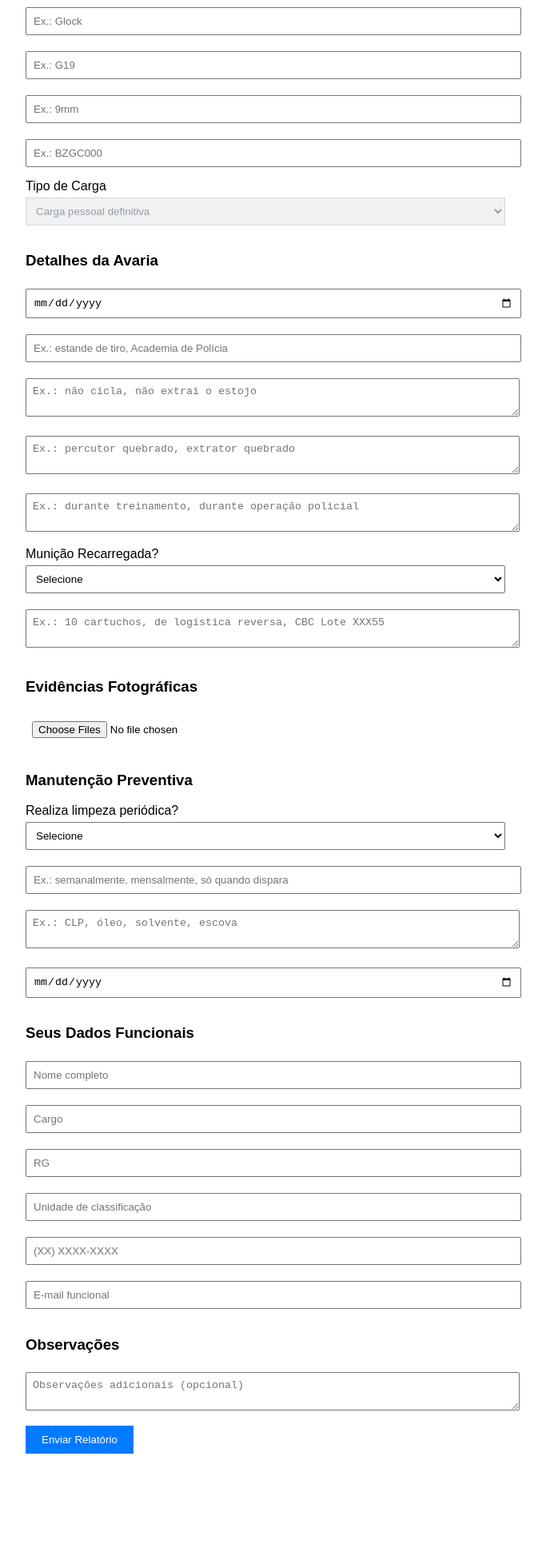
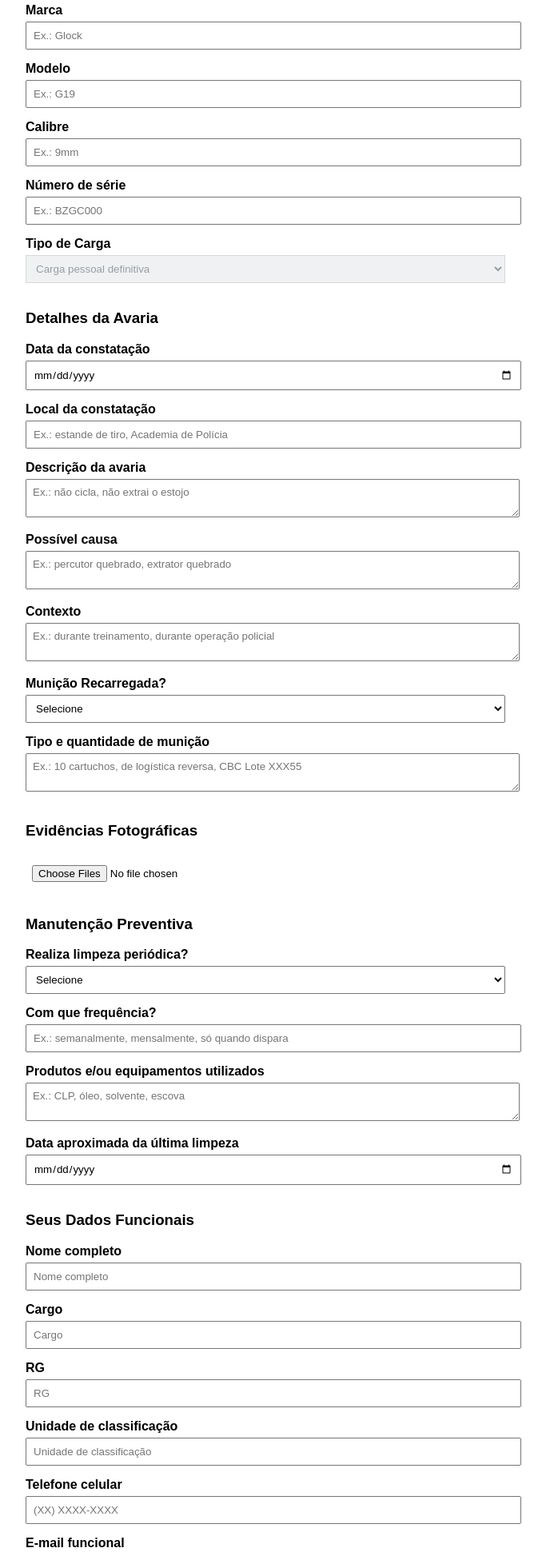
Before and after one commit to mspinto888/formulario-avaria, a website: page public/index.html in a window 1280 px wide. Shown: the part 137-2078 px from the top of the page at 80% size, without its empty margins (308-991 px from the left). Before the commit the page ends 1975 px from the top, so only its background shows below. Drawn offline with Linux system fonts and the light colour scheme.

Commit message:
Add files via upload

```diff
--- a/public/index.html
+++ b/public/index.html
@@ -5,68 +5,168 @@
     <meta name="viewport" content="width=device-width, initial-scale=1.0">
     <title>Relatório de Avaria</title>
     <style>
-        body { font-family: Arial, sans-serif; padding: 20px; max-width: 600px; margin: auto; }
-        input, select, textarea { width: 100%; padding: 8px; margin: 5px 0 15px; }
-        button { padding: 10px 20px; background-color: #007bff; color: white; border: none; cursor: pointer; }
-        button:hover { background-color: #0056b3; }
-        select:disabled { background-color: #e9ecef; color: #6c757d; }
+        body {
+            font-family: Arial, sans-serif;
+            padding: 20px;
+            max-width: 600px;
+            margin: auto;
+        }
+        input, select, textarea {
+            width: 100%;
+            padding: 8px;
+            margin: 5px 0 15px;
+            font-family: Arial, sans-serif;
+        }
+        button {
+            padding: 10px 20px;
+            background-color: #007bff;
+            color: white;
+            border: none;
+            cursor: pointer;
+        }
+        button:hover {
+            background-color: #0056b3;
+        }
+        select:disabled {
+            background-color: #e9ecef;
+            color: #6c757d;
+        }
+        label {
+            font-weight: bold;
+        }
     </style>
 </head>
 <body>
+
     <h1>Relatório de Avaria</h1>
-    <form action="/submit" method="POST" enctype="multipart/form-data">
+
+    <form id="form" action="/submit" method="POST" enctype="multipart/form-data">
 
         <h3>Identificação da Arma</h3>
-        <input name="marca" placeholder="Ex.: Glock">
-        <input name="modelo" placeholder="Ex.: G19">
-        <input name="calibre" placeholder="Ex.: 9mm">
-        <input name="numero_serie" placeholder="Ex.: BZGC000">
+
+        <label>Marca</label>
+        <input name="marca" placeholder="Ex.: Glock" required>
+
+        <label>Modelo</label>
+        <input name="modelo" placeholder="Ex.: G19" required>
+
+        <label>Calibre</label>
+        <input name="calibre" placeholder="Ex.: 9mm" required>
+
+        <label>Número de série</label>
+        <input name="numero_serie" placeholder="Ex.: BZGC000" required>
+
         <label>Tipo de Carga</label>
         <select name="tipo_carga" disabled>
             <option selected>Carga pessoal definitiva</option>
         </select>
 
         <h3>Detalhes da Avaria</h3>
-        <input type="date" name="data_constatacao" placeholder="mm/dd/aaaa">
-        <input name="local_constatacao" placeholder="Ex.: estande de tiro, Academia de Polícia">
-        <textarea name="descricao" placeholder="Ex.: não cicla, não extrai o estojo"></textarea>
-        <textarea name="causa" placeholder="Ex.: percutor quebrado, extrator quebrado"></textarea>
-        <textarea name="contexto" placeholder="Ex.: durante treinamento, durante operação policial"></textarea>
+
+        <label>Data da constatação</label>
+        <input type="date" name="data_constatacao" required>
+
+        <label>Local da constatação</label>
+        <input name="local_constatacao" placeholder="Ex.: estande de tiro, Academia de Polícia" required>
+
+        <label>Descrição da avaria</label>
+        <textarea name="descricao" placeholder="Ex.: não cicla, não extrai o estojo" required></textarea>
+
+        <label>Possível causa</label>
+        <textarea name="causa" placeholder="Ex.: percutor quebrado, extrator quebrado" required></textarea>
+
+        <label>Contexto</label>
+        <textarea name="contexto" placeholder="Ex.: durante treinamento, durante operação policial" required></textarea>
 
         <label>Munição Recarregada?</label>
-        <select name="municao_recarregada">
+        <select name="municao_recarregada" required>
             <option value="">Selecione</option>
             <option>Sim</option>
             <option>Não</option>
         </select>
-        <textarea name="tipo_municao" placeholder="Ex.: 10 cartuchos, de logística reversa, CBC Lote XXX55"></textarea>
+
+        <label>Tipo e quantidade de munição</label>
+        <textarea name="tipo_municao" placeholder="Ex.: 10 cartuchos, de logística reversa, CBC Lote XXX55" required></textarea>
 
         <h3>Evidências Fotográficas</h3>
-        <input type="file" name="fotos" multiple>
+        <input type="file" name="fotos" multiple required>
 
         <h3>Manutenção Preventiva</h3>
+
         <label>Realiza limpeza periódica?</label>
-        <select name="limpeza">
+        <select name="limpeza" id="limpeza" required onchange="verificarLimpeza()">
             <option value="">Selecione</option>
-            <option>Sim</option>
-            <option>Não</option>
+            <option value="Sim">Sim</option>
+            <option value="Não">Não</option>
         </select>
-        <input name="frequencia" placeholder="Ex.: semanalmente, mensalmente, só quando dispara">
-        <textarea name="produtos" placeholder="Ex.: CLP, óleo, solvente, escova"></textarea>
-        <input type="date" name="ultima_limpeza" placeholder="dd/mm/aaaa">
+
+        <label>Com que frequência?</label>
+        <input name="frequencia" id="frequencia" placeholder="Ex.: semanalmente, mensalmente, só quando dispara">
+
+        <label>Produtos e/ou equipamentos utilizados</label>
+        <textarea name="produtos" id="produtos" placeholder="Ex.: CLP, óleo, solvente, escova"></textarea>
+
+        <label>Data aproximada da última limpeza</label>
+        <input type="date" name="ultima_limpeza" id="ultima_limpeza" placeholder="dd/mm/aaaa">
 
         <h3>Seus Dados Funcionais</h3>
-        <input name="nome" placeholder="Nome completo">
-        <input name="cargo" placeholder="Cargo">
-        <input name="rg" placeholder="RG">
-        <input name="unidade" placeholder="Unidade de classificação">
-        <input name="telefone" placeholder="(XX) XXXX-XXXX">
-        <input type="email" name="email" placeholder="E-mail funcional">
+
+        <label>Nome completo</label>
+        <input name="nome" placeholder="Nome completo" required>
+
+        <label>Cargo</label>
+        <input name="cargo" placeholder="Cargo" required>
+
+        <label>RG</label>
+        <input name="rg" placeholder="RG" required>
+
+        <label>Unidade de classificação</label>
+        <input name="unidade" placeholder="Unidade de classificação" required>
+
+        <label>Telefone celular</label>
+        <input name="telefone" id="telefone" placeholder="(XX) XXXX-XXXX" required>
+
+        <label>E-mail funcional</label>
+        <input type="email" name="email" placeholder="E-mail funcional" required>
 
         <h3>Observações</h3>
         <textarea name="observacoes" placeholder="Observações adicionais (opcional)"></textarea>
 
         <button type="submit">Enviar Relatório</button>
+
     </form>
+
+    <script>
+        // Máscara e validação de telefone
+        const telefoneInput = document.getElementById('telefone');
+        telefoneInput.addEventListener('input', function (e) {
+            let x = e.target.value.replace(/\D/g, '').slice(0, 10);
+            if (x.length >= 2) {
+                x = `(${x.slice(0,2)}) ${x.slice(2,6)}-${x.slice(6,10)}`;
+            }
+            e.target.value = x;
+        });
+
+        // Verificar se o telefone está no formato correto antes de enviar
+        document.getElementById('form').addEventListener('submit', function(e) {
+            const tel = telefoneInput.value;
+            const regex = /^\(\d{2}\) \d{4}-\d{4}$/;
+            if (!regex.test(tel)) {
+                alert('Telefone inválido. Use o formato (XX) XXXX-XXXX');
+                e.preventDefault();
+            }
+        });
+
+        // Controle dos campos da limpeza
+        function verificarLimpeza() {
+            const limpeza = document.getElementById('limpeza').value;
+            const obrigatorio = (limpeza === 'Sim');
+
+            document.getElementById('frequencia').required = obrigatorio;
+            document.getElementById('produtos').required = obrigatorio;
+            document.getElementById('ultima_limpeza').required = obrigatorio;
+        }
+    </script>
+
 </body>
 </html>
```
